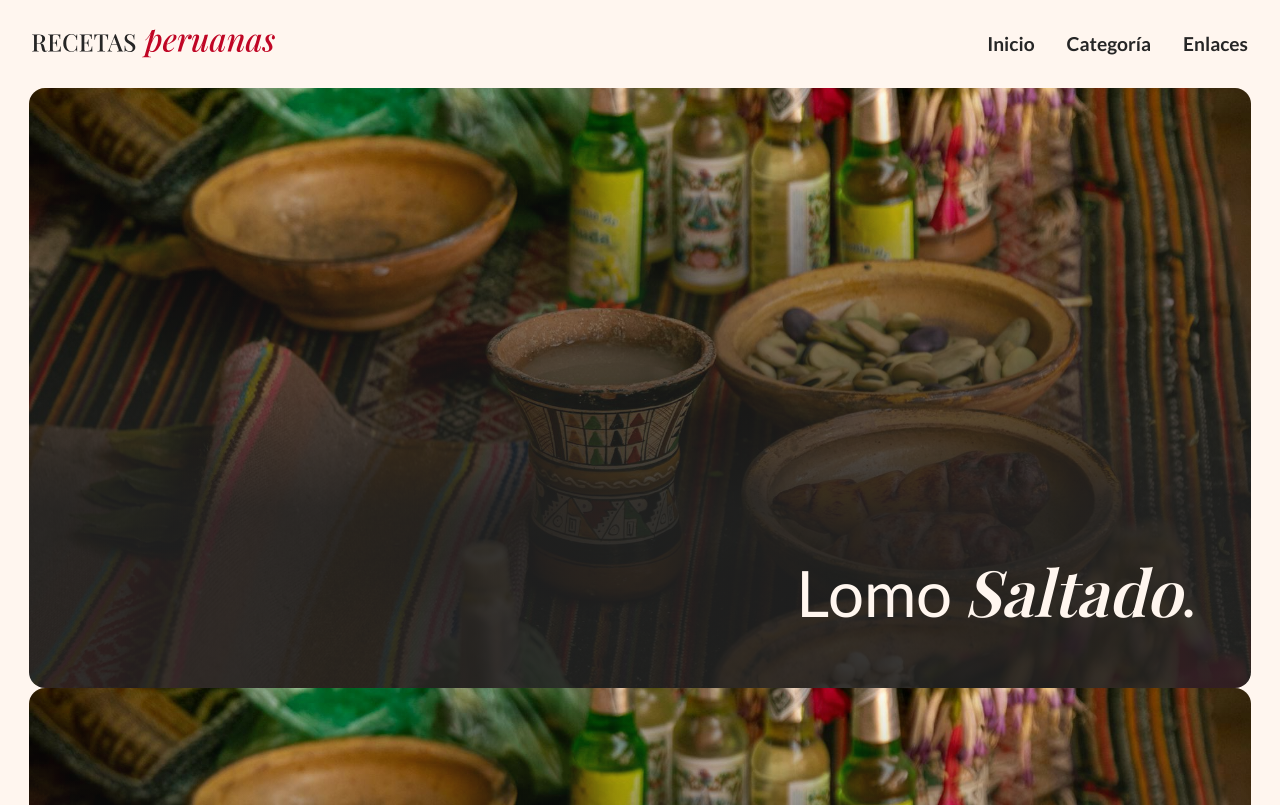
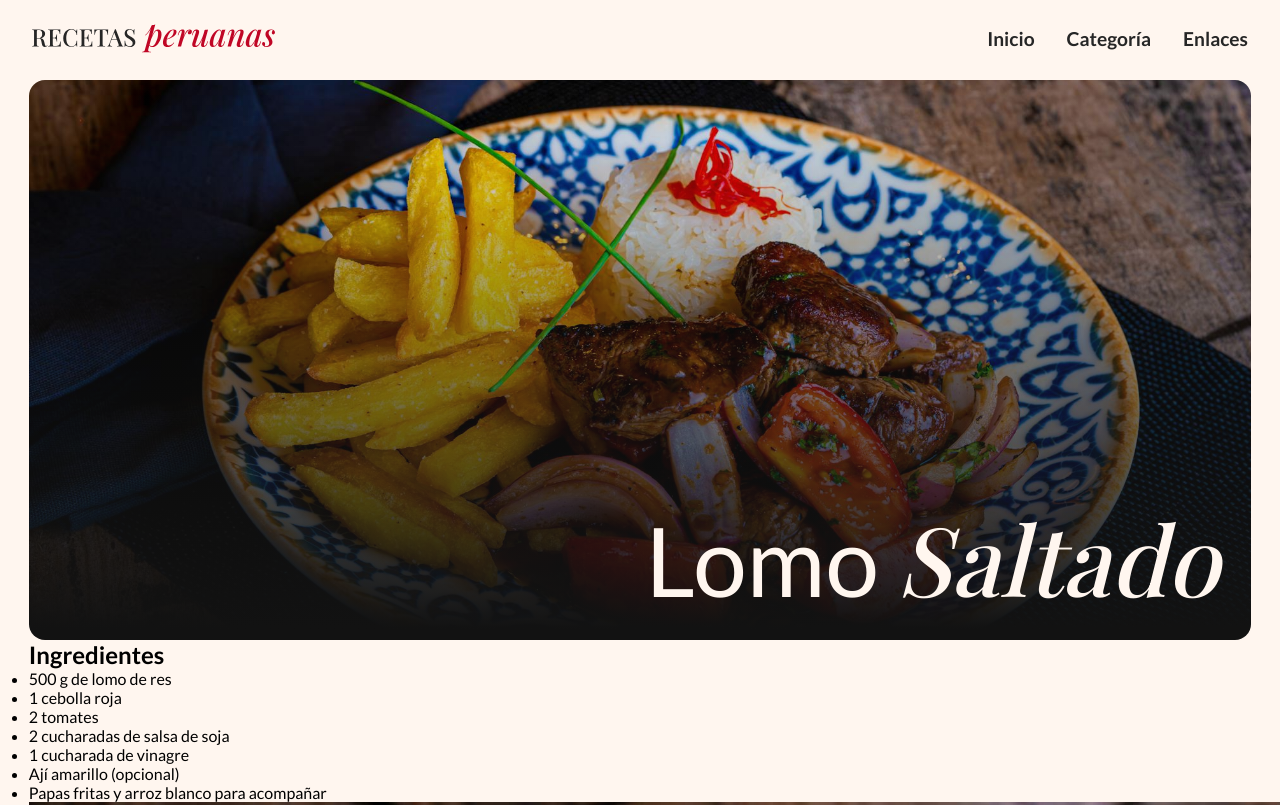
Before and after one commit to itsarodav/REPOSITORIO-PECS, a website built with Parcel: page pec1-HTML-Y-CSS/src/lomo-saltado.html in a window 1280 px wide. Shown: the top 805 px of the page. Built offline with nearby package versions, Linux system fonts and the light colour scheme; a web font is replaced by a local one.

Commit message:
Solucionando problemas de importacion de receta a styles.scss y añadiendo estilos a la página de la receta

```diff
--- a/package.json
+++ b/package.json
@@ -5,7 +5,9 @@
     "test": "echo \"Error: no test specified\" && exit 1",
     "dev:pec1": "parcel pec1-HTML-Y-CSS/src/index.html --dist-dir pec1-HTML-Y-CSS/dist --port 3000",
     "build:pec1": "parcel build pec1-HTML-Y-CSS/src/index.html --dist-dir pec1-HTML-Y-CSS/dist",
-    "build": "parcel build src/index.html"
+    "build": "parcel build src/index.html",
+    "clean": "rimraf dist .parcel-cache",
+    "rebuild": "npm run clean && npm run build:pec1"
   },
   "keywords": [],
   "author": "",
--- a/pec1-HTML-Y-CSS/src/lomo-saltado.html
+++ b/pec1-HTML-Y-CSS/src/lomo-saltado.html
@@ -3,7 +3,7 @@
 <head>
     <meta charset="UTF-8">
     <meta name="viewport" content="width=device-width, initial-scale=1.0">
-    <title>Sitio Web Recetas</title>
+    <title>Recetas peruanas - Lomo Saltado</title>
     <link rel="preconnect" href="https://fonts.googleapis.com">
     <link rel="preconnect" href="https://fonts.gstatic.com" crossorigin>
     <link href="https://fonts.googleapis.com/css2?family=Lato:ital,wght@0,100;0,300;0,400;0,700;0,900;1,100;1,300;1,400;1,700;1,900&family=Playfair+Display:ital,wght@0,400..900;1,400..900&display=swap" rel="stylesheet">
@@ -33,9 +33,9 @@
             </nav>
     </header>
 
-        <main>
-            <section class="hero-recetas lomo">
-                <h1>Lomo <span>Saltado</span>.</h1>
+        <main class="receta receta-lomo">
+            <section class="hero-recetas hero-lomo">
+                <h1>Lomo <span>Saltado</span></h1>
             </section>
 
             <section class="ingredientes">
--- a/pec1-HTML-Y-CSS/src/styles/layout/_header.scss
+++ b/pec1-HTML-Y-CSS/src/styles/layout/_header.scss
@@ -10,7 +10,7 @@ header{
     padding: 1em 2em;
 
     @include desktop{
-        padding: 1.8em 2em;
+        padding: 1.5em 2em;
     }
 
     .logo{
--- a/pec1-HTML-Y-CSS/src/styles/pages/_lomo.scss
+++ b/pec1-HTML-Y-CSS/src/styles/pages/_lomo.scss
@@ -0,0 +1,47 @@
+
+    .receta-lomo{
+    background-color: $light-color;
+        .hero-lomo{
+            background: linear-gradient(to bottom, rgba(0, 0, 0, 0), rgb(18, 18, 18) 98%), url(../img/lomo-saltado.jpg);
+            background-size: cover;
+            background-position: center;
+            background-repeat: no-repeat;
+            position: relative;
+            width: 100%;
+            height: 650px;
+            padding: 1em;
+            border-radius: 16px;
+            display: flex;
+            align-items: flex-end;
+            justify-content: flex-end;
+            padding: 40px;
+
+            @include tablet{
+                height: 600px;
+            }
+
+            @include desktop{
+                height: 70vh;
+            }
+
+            h1{
+                font-size: 6rem;
+                position: absolute;
+                bottom: 32px;
+                right: 32px;
+                width: 80%;
+                color: $light-color;
+                font-family: "Lato", sans-serif;
+                font-weight: 400;
+                text-align: right;
+                line-height: 1;
+
+                span{
+                    font-family: "Playfair Display", serif;
+                    font-weight: 500;
+                    font-style: italic;
+                }
+            }
+        }
+
+}
--- a/pec1-HTML-Y-CSS/src/styles/styles.scss
+++ b/pec1-HTML-Y-CSS/src/styles/styles.scss
@@ -1,20 +1,4 @@
-//Layout general
-@import 'layout/header';
-@import 'layout/footer';
-
-//Estilos por página
-@import 'pages/recetas';
-@import 'pages/lomo';
-@import 'pages/ceviche';
-@import 'pages/enlaces';
-
-//Aplicamos los estilos
-
-*{
-    margin: 0;
-    padding: 0;
-    box-sizing: border-box;
-}
+//Mantengo las variables y mixins dentro del mismo documento principal
 
 $primary-color: #C00625;
 $dark-color: #262626;
@@ -36,6 +20,24 @@ $desktop: 1024px;
     }
 }
 
+//Layout general
+@import 'layout/header';
+@import 'layout/footer';
+
+//Estilos por página
+@import './pages/recetas';
+@import './pages/lomo';
+@import './pages/ceviche';
+@import './pages/enlaces';
+
+//Aplicamos los estilos
+
+*{
+    margin: 0;
+    padding: 0;
+    box-sizing: border-box;
+}
+
 html, body{
     font-family: $font-stack;
     font-family: $font-stack-sec;
@@ -51,11 +53,11 @@ html, body{
         margin-top: 72px;
 
         @include desktop{
-            margin-top: 88px;
+            margin-top: 80px;
         }
 
-        section{
-            background: linear-gradient(to bottom, rgba(0, 0, 0, 0), rgba(33, 33, 33, 0.9) 70%), url(../img/hero-section-rp.jpg);
+        .hero-home{
+            background: linear-gradient(to bottom, rgba(0, 0, 0, 0), rgba(18, 18, 18, 0.9) 70%), url(../img/hero-section-rp.jpg);
             background-size: cover;
             background-position: center;
             background-repeat: no-repeat;
@@ -74,7 +76,7 @@ html, body{
             }
 
             @include desktop{
-                height: 600px;
+                height: 85vh;
             }
 
             h1{
@@ -85,7 +87,7 @@ html, body{
                 color: $light-color;
                 font-family: "Lato", sans-serif;
                 font-weight: 400;
-                font-size: 2.2rem;
+                font-size: 2.7rem;
                 text-align: right;
                 line-height: 1.2;
 
```
Also changed, not shown: pec1-HTML-Y-CSS/src/index.html (+1 -1 lines), pec1-HTML-Y-CSS/src/css/styles.css.
